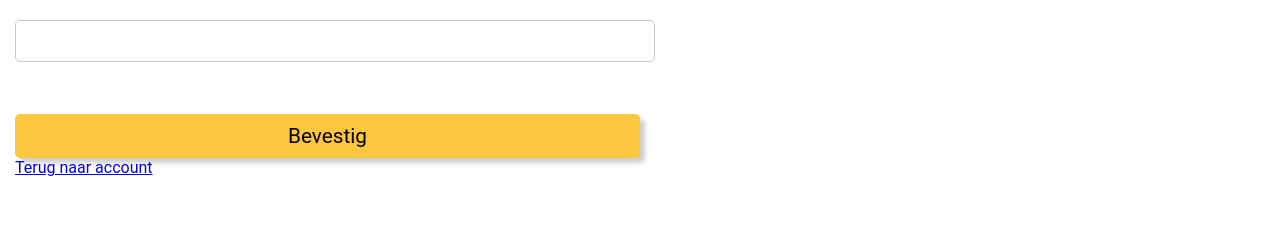
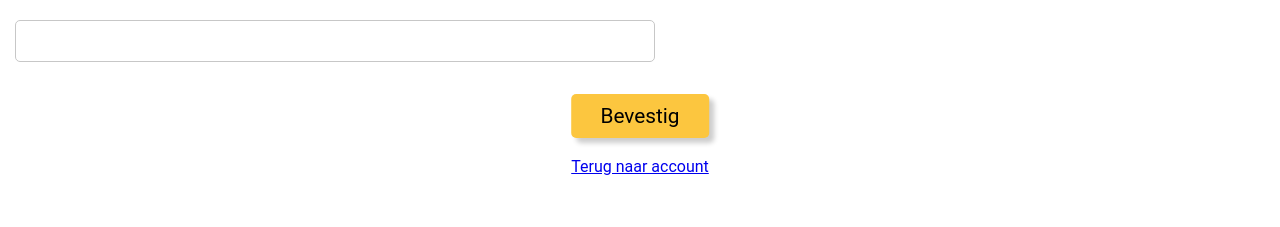
Before and after one commit to nynkevd/ipmedt4_react, a React (Create React App) app: page /editAccount in a window 1280 px wide. Shown: the part 227-454 px from the top of the page. Built offline with nearby package versions, Linux system fonts and the light colour scheme; no server answers.

Commit message:
double confirm + btn fix ??????

```diff
--- a/src/components/pages/AccountEdit.css
+++ b/src/components/pages/AccountEdit.css
@@ -45,12 +45,18 @@
 .hideErrorMessage{
   display: none;
 }
+.next {
+  position: absolute;
+  left: 50%;
+  transform:translate(-50%, 0);
+}
 
 .button {
-  width: 50%;
+  width: 100%;
   padding: 10px;
   margin: auto;
-  margin-top: 2.5em;
+  margin-top: 1.5em;
+  margin-bottom: 0;
   border: none;
   border-radius: 5px;
   font-size: 1.3em;
@@ -58,3 +64,45 @@
   background-color: #FCC63F;
   box-shadow: 5px 5px 5px #CDCDCD;
 }
+.hidden {
+  display: none;
+}
+.visible {
+  display: block;
+}
+
+.modal {
+  display: none; /* Hidden by default */
+  position: fixed; /* Stay in place */
+  z-index: 1; /* Sit on top */
+  padding-top: 100px; /* Location of the box */
+  left: 0;
+  top: 0;
+  width: 100%; /* Full width */
+  height: 100%; /* Full height */
+  overflow: auto; /* Enable scroll if needed */
+  background-color: rgb(0,0,0); /* Fallback color */
+  background-color: rgba(0,0,0,0.4); /* Black w/ opacity */
+}
+
+/* Modal Content */
+.modal-content {
+  background-color: #fefefe;
+  margin: auto;
+  padding: 20px;
+  border: 1px solid #888;
+  width: 80%;
+}
+
+/* The Close Button */
+.close {
+  color: #aaaaaa;
+  float: right;
+  font-size: 28px;
+  font-weight: bold;
+}
+.close:hover, .close:focus {
+  color: #000;
+  text-decoration: none;
+  cursor: pointer;
+}
--- a/src/components/pages/AccountEdit.js
+++ b/src/components/pages/AccountEdit.js
@@ -17,6 +17,7 @@ import {connect} from "react-redux";
 import axios from "axios";
 
 var firstClick = true;
+var close = document.getElementsByClassName("close")[0];
 
 class AccountEdit extends React.Component{
   state = { profilePicture: "",  pictureList: [], travelFrom: "", travelTo: "", username: this.props.userName} // username moet aangepast worden naar het ingelogde account
@@ -45,6 +46,7 @@ class AccountEdit extends React.Component{
     console.log(this.state.profilePicture);
 
     if (firstClick) {
+      document.getElementById("myModal").style.display = "block";
       console.log("ḧier komt een pop-up");
       firstClick = false;
     } else {
@@ -115,6 +117,11 @@ class AccountEdit extends React.Component{
   newFirstClick = _ => {
     firstClick = true;
   }
+  close = _ => {
+    console.log("hallo");
+    document.getElementById("myModal").style.display = "none";
+    this.newFirstClick();
+  }
 
   //Later toevoegen:
   // <UserName username={this.state.username} onSubmit={this.onUsernameChange}/>
@@ -132,8 +139,21 @@ class AccountEdit extends React.Component{
 
           <UserName username={this.state.username} onSubmit={this.onUsernameChange}/>
 
-          <button className="button" onClick={this.updateUserInfo}> Bevestig </button>
-          <Link to="/account" onClick={this.newFirstClick}> <p> Terug naar account </p> </ Link>
+          <div className="next">
+              <button className="button" onClick={this.updateUserInfo}> Bevestig </button> <br /> <br />
+              <Link to="/account" onClick={this.newFirstClick} id="back"> <p> Terug naar account </p> </ Link>
+          </div>
+
+          <div id="myModal" class="modal">
+            <div class="modal-content">
+              <span class="close" onClick={this.close}>&times;</span>
+              <h2>Weet je het zeker?</h2>
+              <Link to="/account">
+              <button className="button" onClick={this.updateUserInfo}> Bevestig </button>
+              </Link>
+            </div>
+          </div>
+
         </div>
         <BottomNav />
       </div>
```
